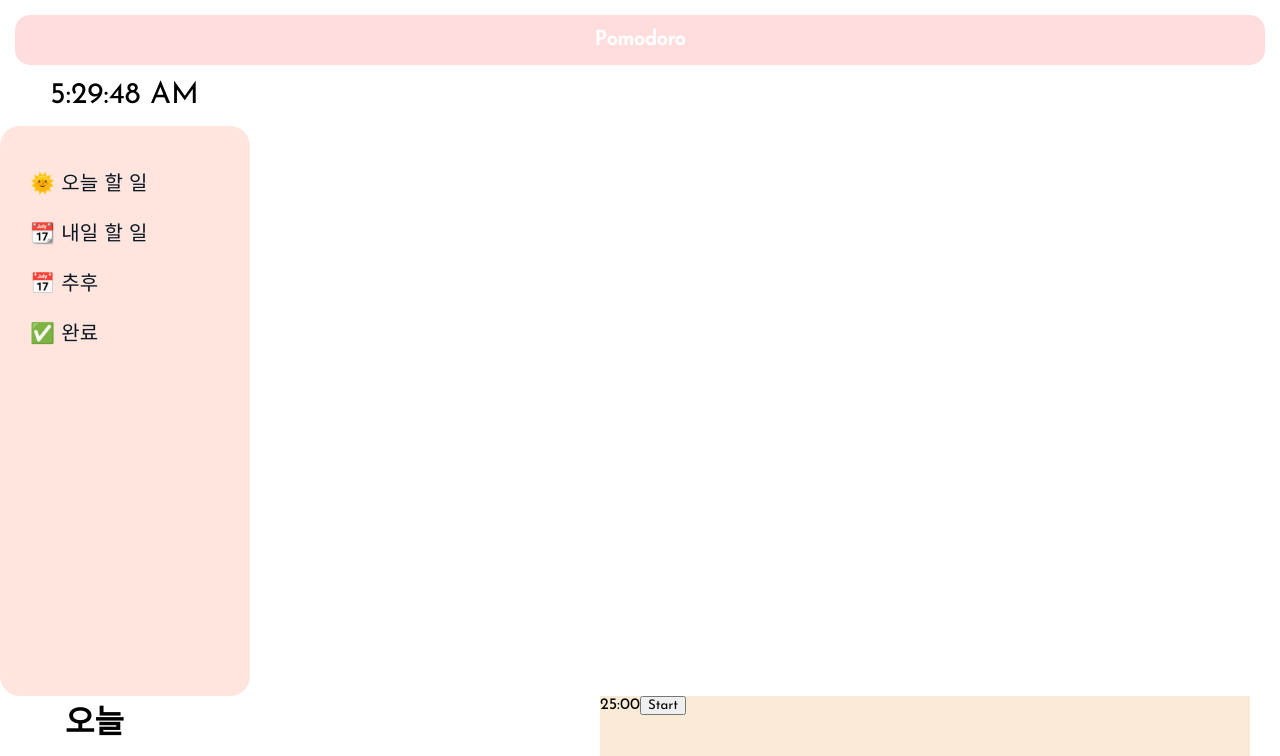
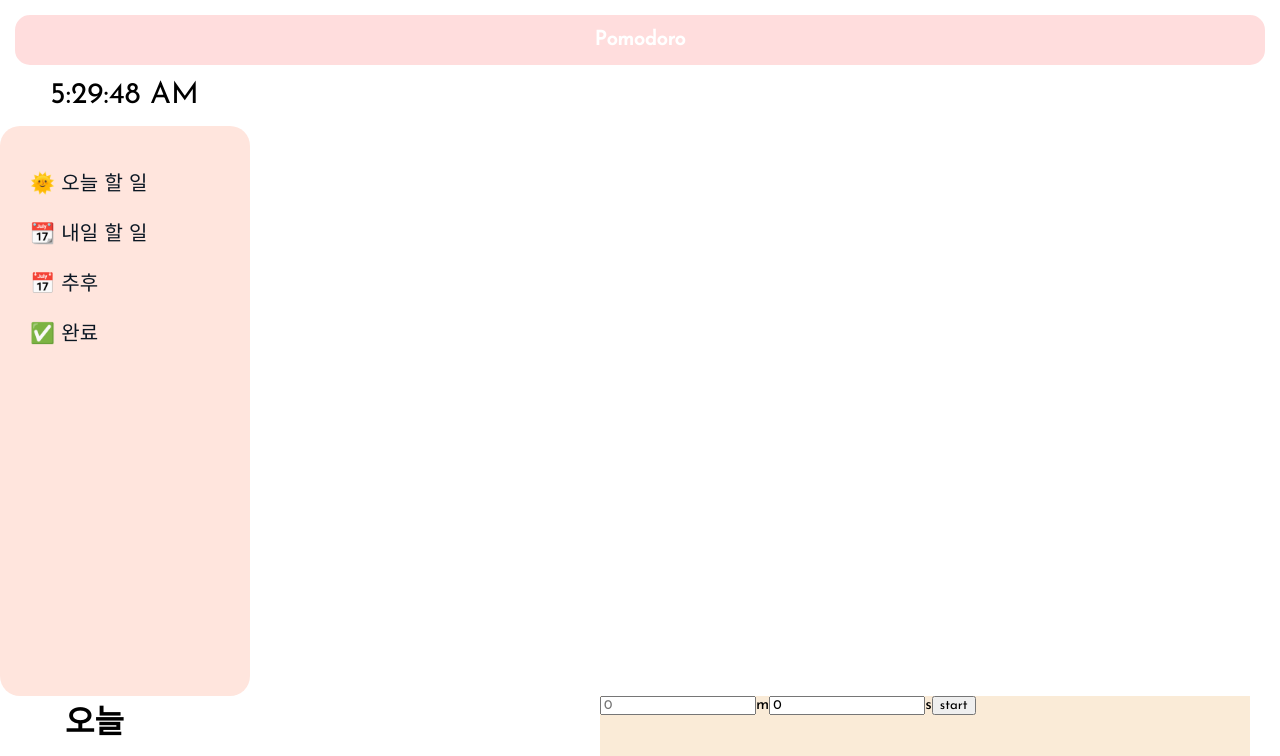
Before and after one commit to miraclee1226/Time-to-focus, a React (Create React App) app: page / in a window 1280 px wide. Shown: the top 756 px of the page. Built offline with nearby package versions, Linux system fonts and the light colour scheme; a web font is replaced by a local one.

Commit message:
Add input

```diff
--- a/src/pages/Home.js
+++ b/src/pages/Home.js
@@ -1,20 +1,18 @@
-import {useState, useEffect} from 'react';
+import userEvent from '@testing-library/user-event';
+import {useState, useEffect, Link} from 'react';
+
+
 
 function Home () {
     let [time, setTime] = useState(new Date())
     let [text, setText] = useState("")
-    let [text2, setText2] = useState("")
+    let [list, setList] = useState([])
+    let [isValid, setIsValid] = useState(false)
+    let [done , setDone] = useState(0)
+    let [min, setMin] = useState('')
+    let [sec, setSec] = useState('0')
 
-    let [list, setList] = useState([])
-    let [list2, setList2] = useState([])
 
-    let [isValid, setIsValid] = useState(false)
-    let [isValid2, setIsValid2] = useState(false)
-
-    let [min, setMin] = useState(25)
-    let [sec, setSec] = useState(0)
-    let [done , setDone] = useState(0)
-    let [doneList, setDoneList] = useState([])
 
     useEffect(()=>{
     setInterval(() => {
@@ -32,33 +30,14 @@
         setText('');
     }
 
-    function post2 (e) {
-        const copyList2 = [...list2];
-        copyList2.push(text2);
-        setList2(copyList2);
-        setText2('');
+    const onMinChange = (e)=> {
+        setMin(e.target.value);
     }
 
-    function startTimer() {
-        setInterval(() => {
-        setMin(min => min -1)
-        }, 1000);
+    const onSecChange = (e)=> {
+        setSec(e.target.value);
+    }
 
-
-        const countDown = setInterval(() => {
-        if(parseInt(sec > 0)) {
-            setSec(parseInt(sec)-1);
-        }
-        if(parseInt(sec === 0)){
-            if(parseInt(min === 0)) {
-            clearInterval(countDown);
-            } else {
-            setMin(parseInt(min) - 1);
-            setSec(59);
-            }
-        }
-        },1000);
-    }
     return (
         <div className='todoContent'>
 
@@ -73,10 +52,26 @@
                 </div>
                 </div>
                 <div className='timer'>
-                {min}:{sec < 10 ? `0${sec}` : sec}
-                <button onClick={startTimer}>Start</button>
+                    <input
+                        type='number'
+                        placeholder= '0'
+                        value={min}
+                        onChange= {onMinChange}
+                        />
+                    <span>m</span>
+                    <input
+                        type='number'
+                        placeholder= '0'
+                        value={sec}
+                        onChange= {onSecChange}
+                        />
+                    <span>s</span>
+                    <button>start</button>
+
                 </div>
             </div>
+
+            {/* 할 일 */}
             <div className='textList'>
                 <p>할 일</p>
                 <div className='inputButton'>
```
